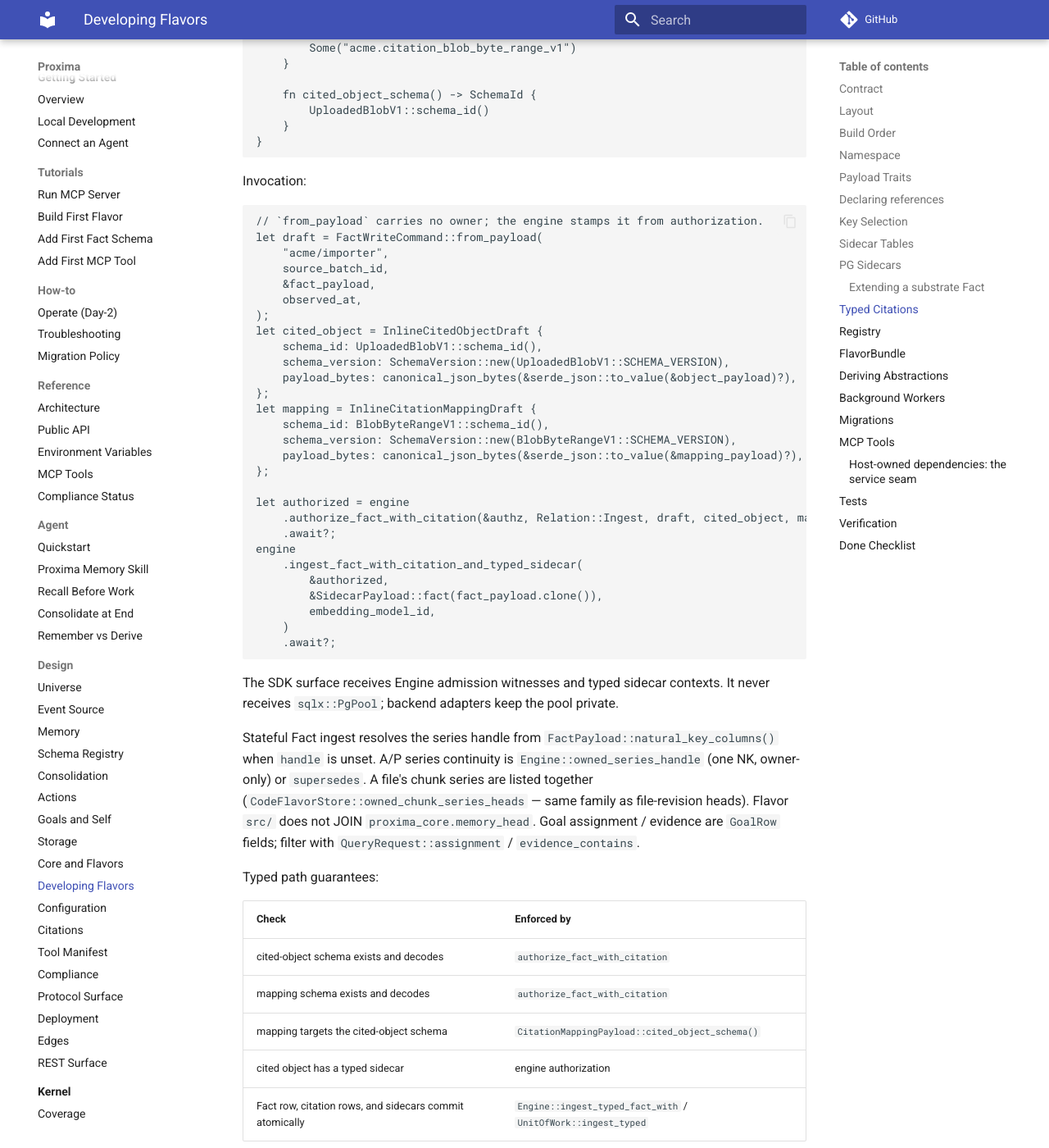
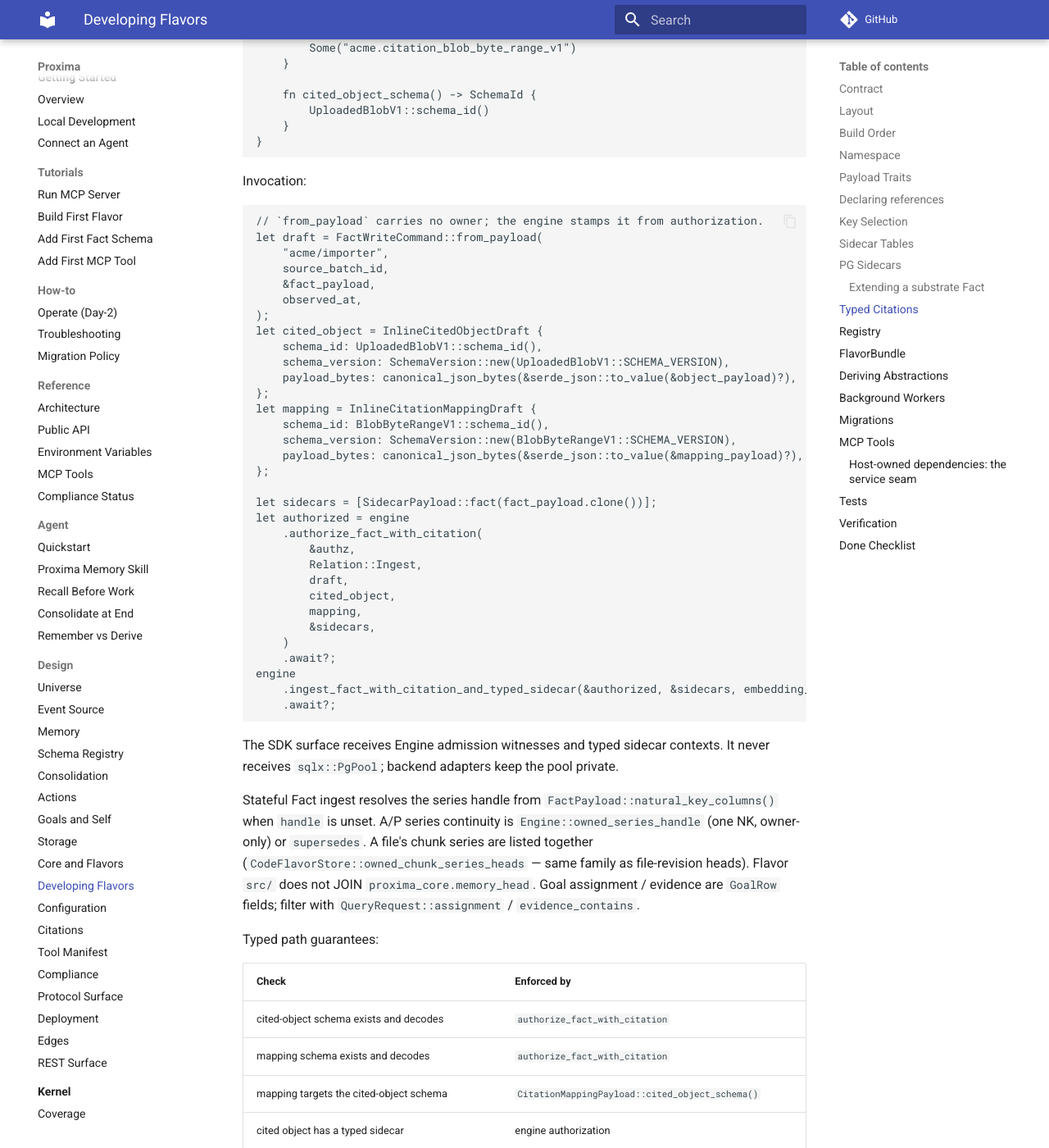
Before and after one commit to Aquilo-Solution-S/Proxima, an MkDocs documentation site: the page built from docs/09-developing-flavors.md, in a window 1280 px wide and 1400 px high, scrolled down 10052 px. Shown: the whole window at 82% size. Built offline with MkDocs 1.6.1 and Material for MkDocs 9.7.7, drawn with Linux system fonts in a browser that asks for light colours; comment, search, counter and statistics services are not loaded; some of the changed text lies outside the part shown.

Commit message:
feat(proxima): name Host access types and Flavor citation drafts
- Host exports AccessKind, AccessCeiling, AccessError, OwnerRoles
- Flavor SDK exports InlineCitedObjectDraft/Mapping + AuthorizedFactWithCitation{,Ref}
- docs/09 citation example passes the sidecar slice
- SearchProjection examples name embed_text_column
- Derived-write docs: embed before BEGIN; author_derived_all for a batch

Co-Authored-By: Grok 4.6 <noreply@x.ai>

````diff
--- a/docs/09-developing-flavors.md
+++ b/docs/09-developing-flavors.md
@@ -444,15 +444,19 @@
     payload_bytes: canonical_json_bytes(&serde_json::to_value(&mapping_payload)?),
 };
 
+let sidecars = [SidecarPayload::fact(fact_payload.clone())];
 let authorized = engine
-    .authorize_fact_with_citation(&authz, Relation::Ingest, draft, cited_object, mapping)
+    .authorize_fact_with_citation(
+        &authz,
+        Relation::Ingest,
+        draft,
+        cited_object,
+        mapping,
+        &sidecars,
+    )
     .await?;
 engine
-    .ingest_fact_with_citation_and_typed_sidecar(
-        &authorized,
-        &SidecarPayload::fact(fact_payload.clone()),
-        embedding_model_id,
-    )
+    .ingest_fact_with_citation_and_typed_sidecar(&authorized, &sidecars, embedding_model_id)
     .await?;
 ```
 
````
Also changed, not shown: other parts of docs/09-developing-flavors.md (+9 -10 lines), docs/reference/public-api.md (+2 -2 lines), docs/tutorials/add-first-fact-schema.md (+4 -0 lines), 4 other files.
